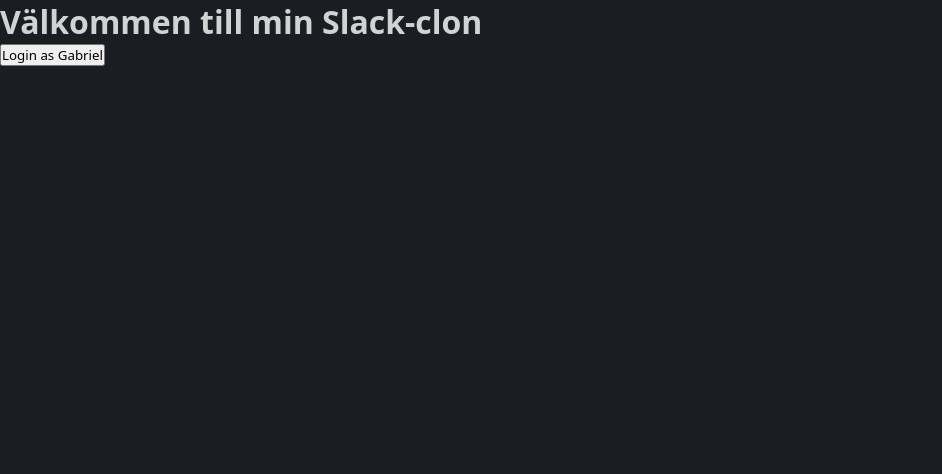
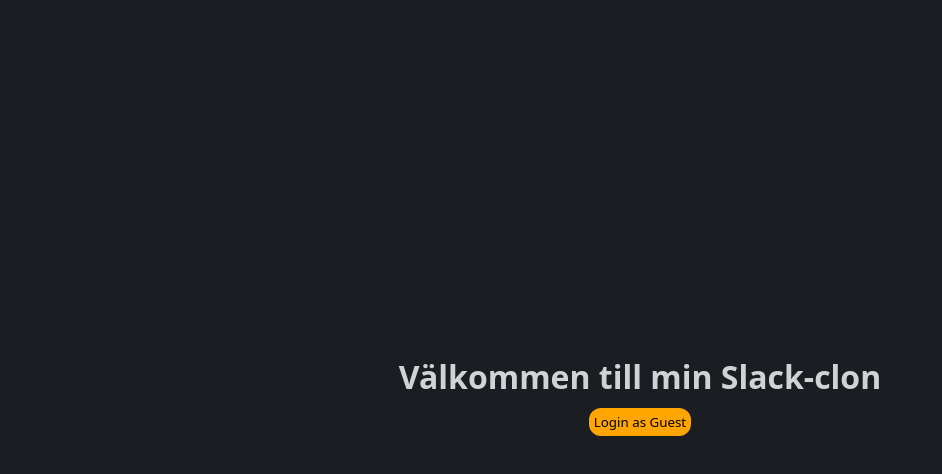
Before and after one commit to GabrielYKB/Slack-clone, a React (Vite) app in the folder client/: page / in a window 1280 px wide. Shown: the top 474 px of the page, without its empty margins (0-942 px from the left). Built offline with nearby package versions, Linux system fonts and the light colour scheme.

Commit message:
visual improvments

```diff
--- a/client/src/App.jsx
+++ b/client/src/App.jsx
@@ -14,15 +14,22 @@
                     <Routes>
                         <Route
                             path="/"
-              element={<div className="chat-section">chat section</div>}
+                            element={
+                                <div className="chat-section">chat section</div>
+                            }
                         />
-            <Route path="/:id" element={<Channel username={name} />} />
+                        <Route
+                            path="/:id"
+                            element={<Channel username={name} />}
+                        />
                     </Routes>
                 </>
             ) : (
-        <div>
+                <div className="welcome">
                     <h1>Välkommen till min Slack-clon</h1>
-          <button onClick={() => setName("Gabriel")}>Login as Gabriel</button>
+                    <button onClick={() => setName("Guest")}>
+                        Login as Guest
+                    </button>
                 </div>
             )}
         </div>
--- a/client/src/components/Sidebar.jsx
+++ b/client/src/components/Sidebar.jsx
@@ -13,7 +13,7 @@
     return (
         <div className="main-container">
             <div className="sidebar">
-        <h1 className="sidebar-header">Gabriel Yakoub</h1>
+                <h1 className="sidebar-header">Logged in as Guest</h1>
                 {channels
                     ? channels.map((channel) => (
                           <Link to={`/${channel._id}`} className="sidebar-row">
--- a/client/src/index.css
+++ b/client/src/index.css
@@ -18,3 +18,23 @@
     background-color: var(--bg);
     color: var(--text);
 }
+.welcome {
+    display: flex;
+    align-items: center;
+    justify-content: center;
+    flex-direction: column;
+    width: 100%;
+}
+.welcome button {
+    margin: 10px;
+    padding: 5px;
+    border-radius: 12px;
+    border: none;
+    background-color: #ffa500;
+    transition: 0.3s;
+}
+.welcome button:hover {
+    background-color: #ca8000;
+    cursor: pointer;
+    transition: 0.3s;
+}
```
Lines whose indentation alone changed are shown as unchanged.
